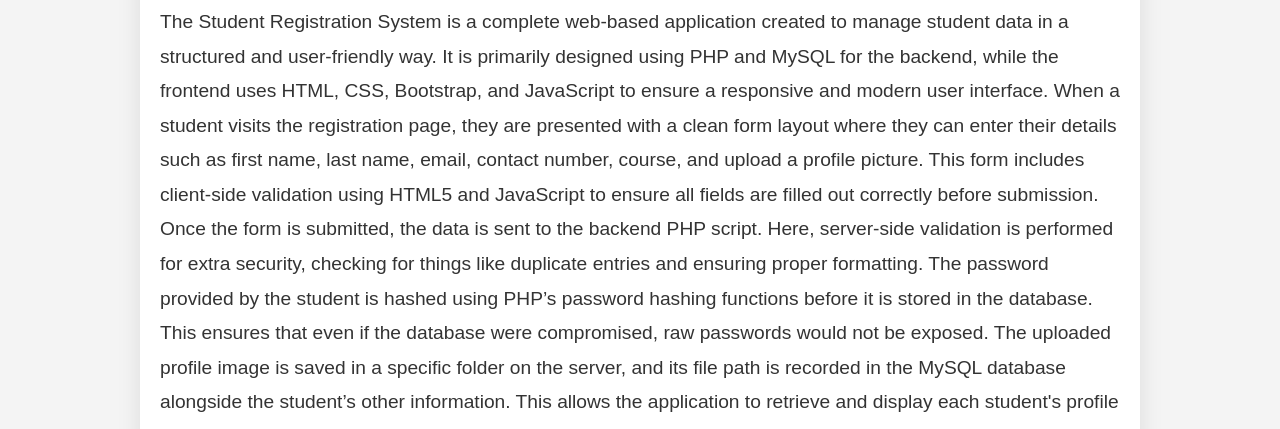
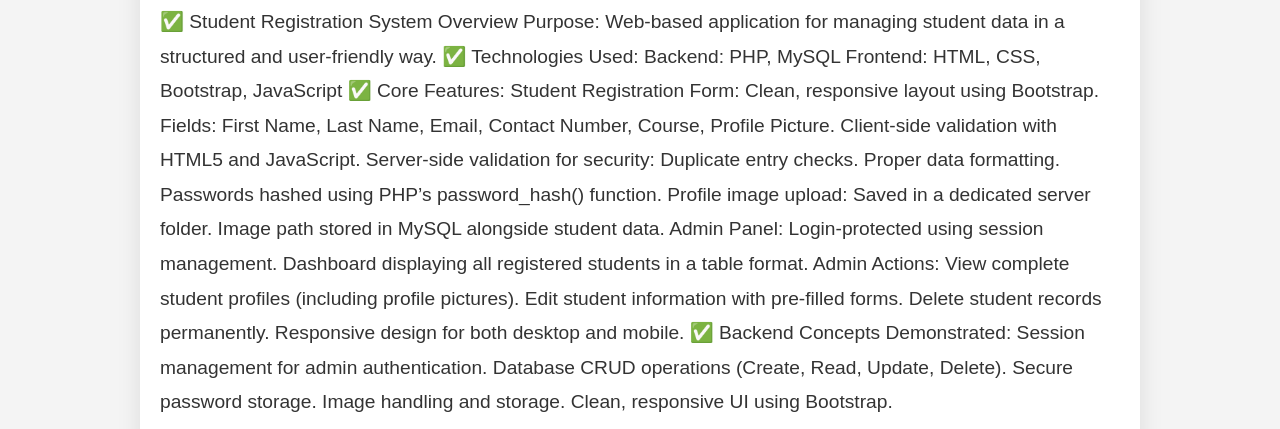
Before and after one commit to sadath-shah/portfolio, a plain HTML site: page about_project.html in a window 1280 px wide. Shown: the part 200-629 px from the top of the page. Drawn offline with Linux system fonts and the light colour scheme.

Commit message:
Update about_project.html

```diff
--- a/about_project.html
+++ b/about_project.html
@@ -119,40 +119,63 @@
     <div class="about-project">
       <h2>Student Registration System</h2>
       <p>
-        The Student Registration System is a complete web-based application
-        created to manage student data in a structured and user-friendly way. It
-        is primarily designed using PHP and MySQL for the backend, while the
-        frontend uses HTML, CSS, Bootstrap, and JavaScript to ensure a
-        responsive and modern user interface. When a student visits the
-        registration page, they are presented with a clean form layout where
-        they can enter their details such as first name, last name, email,
-        contact number, course, and upload a profile picture. This form includes
-        client-side validation using HTML5 and JavaScript to ensure all fields
-        are filled out correctly before submission. Once the form is submitted,
-        the data is sent to the backend PHP script. Here, server-side validation
-        is performed for extra security, checking for things like duplicate
-        entries and ensuring proper formatting. The password provided by the
-        student is hashed using PHP’s password hashing functions before it is
-        stored in the database. This ensures that even if the database were
-        compromised, raw passwords would not be exposed. The uploaded profile
-        image is saved in a specific folder on the server, and its file path is
-        recorded in the MySQL database alongside the student’s other
-        information. This allows the application to retrieve and display each
-        student's profile image when viewing records. For administration, there
-        is a separate login-protected admin panel. After logging in, the admin
-        can access a dashboard that displays all registered students in a table
-        format. The admin can perform several actions from this dashboard: View
-        complete student profiles, including profile pictures. Edit student
-        information, with forms pre-filled with existing data for easy updates.
-        Delete student records permanently if needed. The admin dashboard is
-        also styled using Bootstrap, providing responsive table layouts and form
-        designs that look good on both desktop and mobile devices. Overall, this
-        system is built with practical backend development concepts in mind:
-        session management for admin login, database CRUD operations (Create,
-        Read, Update, Delete), secure password storage, image handling, and
-        responsive UI design. It serves as a solid example of a full-stack PHP
-        and MySQL project suitable for real-world educational institutions or as
-        a portfolio project for backend developers.
+        ✅ Student Registration System Overview
+Purpose: Web-based application for managing student data in a structured and user-friendly way.
+
+✅ Technologies Used:
+Backend: PHP, MySQL
+
+Frontend: HTML, CSS, Bootstrap, JavaScript
+
+✅ Core Features:
+Student Registration Form:
+
+Clean, responsive layout using Bootstrap.
+
+Fields: First Name, Last Name, Email, Contact Number, Course, Profile Picture.
+
+Client-side validation with HTML5 and JavaScript.
+
+Server-side validation for security:
+
+Duplicate entry checks.
+
+Proper data formatting.
+
+Passwords hashed using PHP’s password_hash() function.
+
+Profile image upload:
+
+Saved in a dedicated server folder.
+
+Image path stored in MySQL alongside student data.
+
+Admin Panel:
+
+Login-protected using session management.
+
+Dashboard displaying all registered students in a table format.
+
+Admin Actions:
+
+View complete student profiles (including profile pictures).
+
+Edit student information with pre-filled forms.
+
+Delete student records permanently.
+
+Responsive design for both desktop and mobile.
+
+✅ Backend Concepts Demonstrated:
+Session management for admin authentication.
+
+Database CRUD operations (Create, Read, Update, Delete).
+
+Secure password storage.
+
+Image handling and storage.
+
+Clean, responsive UI using Bootstrap.
       </p>
 
       <div class="project-images">
```
